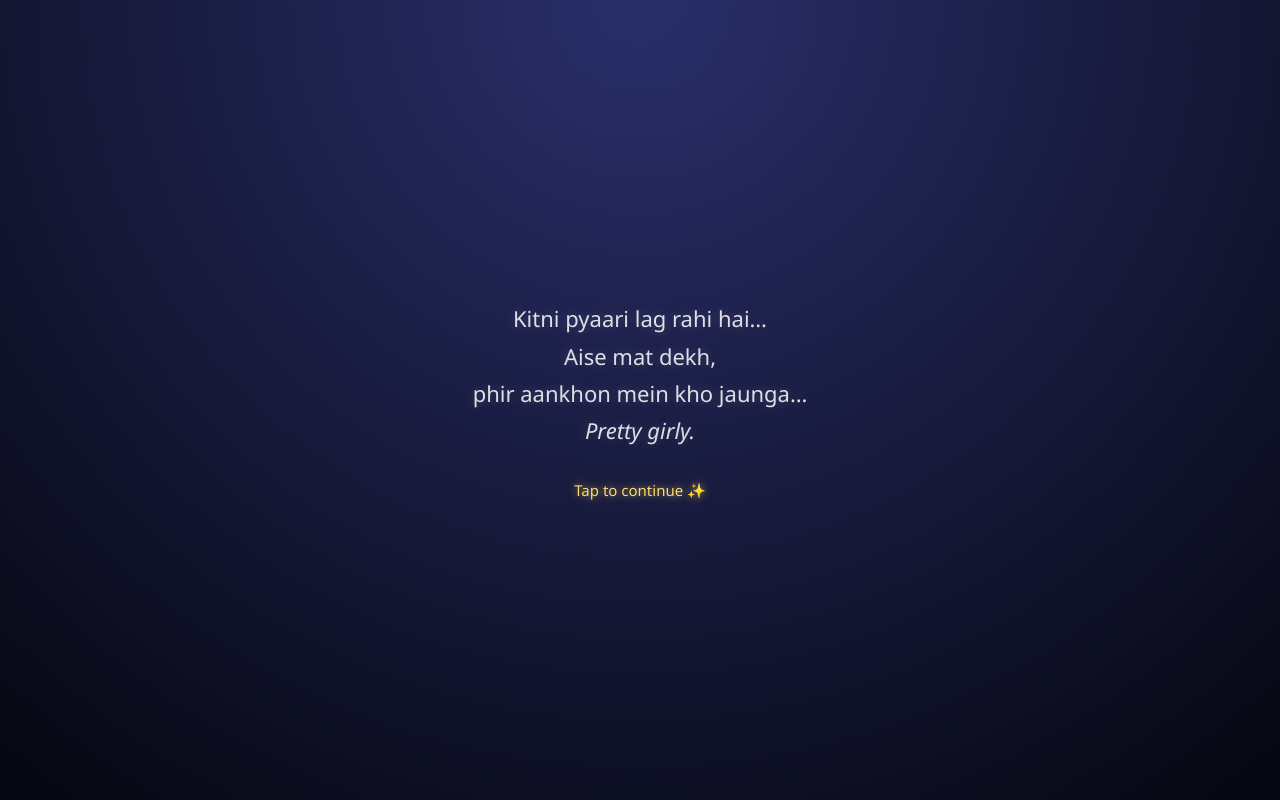
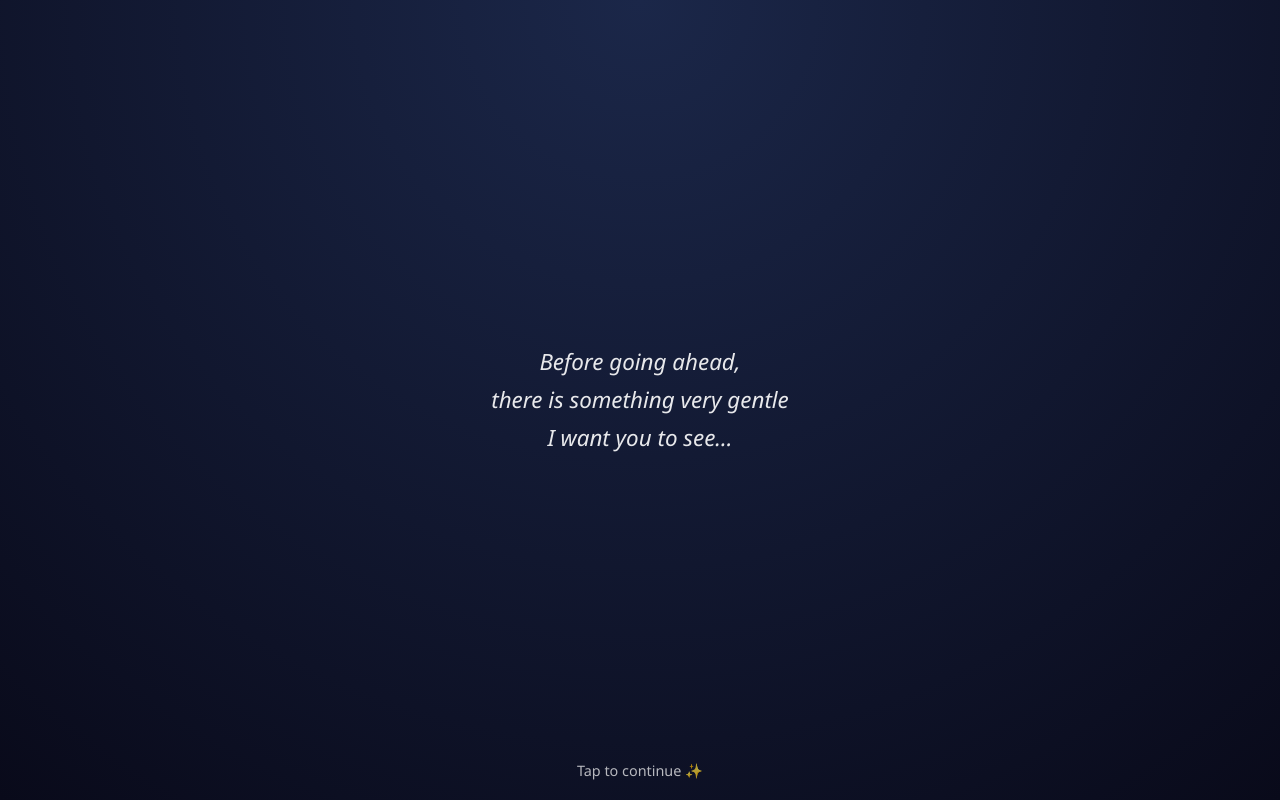
Before and after one commit to shubhbariya08-create/hetsi-cutieeeee, a plain HTML site: page screen2.html in a window 1280 px wide. Drawn offline with Linux system fonts and the light colour scheme.

Commit message:
Update screen2.html

```diff
--- a/screen2.html
+++ b/screen2.html
@@ -2,8 +2,8 @@
 <html lang="en">
 <head>
 <meta charset="UTF-8">
+<meta name="viewport" content="width=device-width, initial-scale=1.0">
 <title>Screen 2</title>
-<meta name="viewport" content="width=device-width, initial-scale=1.0">
 
 <style>
 *{
@@ -14,71 +14,71 @@
 }
 
 body{
+  width:100vw;
   height:100vh;
-  background:radial-gradient(circle at top, #2a2f6b, #05060f);
+  background:radial-gradient(circle at top, #1b2749, #090a1a);
   display:flex;
   justify-content:center;
   align-items:center;
   color:white;
 }
 
-/* Container */
-.wrapper{
+.container{
+  width:100%;
+  height:100%;
+  display:flex;
+  flex-direction:column;
+  justify-content:center;
+  align-items:center;
   text-align:center;
-  max-width:90%;
+  cursor:pointer;
 }
 
-/* Text */
 .text{
-  font-size:22px;
+  font-size:1.4rem;
   line-height:1.7;
-  color:rgba(255,255,255,0.85);
-  text-shadow:0 0 12px rgba(255,255,255,0.2);
-  animation:fadeIn 2.5s ease forwards;
+  max-width:90%;
+  font-style:italic;
+  opacity:0.9;
 }
 
-/* Instruction */
-.next{
-  margin-top:30px;
-  font-size:15px;
-  color:#ffd86b;
-  cursor:pointer;
-  text-shadow:0 0 8px rgba(255,216,107,0.7);
-  animation:glow 1.6s infinite alternate;
-}
-
-/* Animations */
-@keyframes fadeIn{
-  from{opacity:0; transform:translateY(10px);}
-  to{opacity:1; transform:translateY(0);}
-}
-
-@keyframes glow{
-  from{opacity:0.6;}
-  to{opacity:1;}
+.hint{
+  position:absolute;
+  bottom:20px;
+  font-size:0.9rem;
+  opacity:0.7;
 }
 </style>
 </head>
 
 <body>
 
-<div class="wrapper">
-  <div class="text">
-    Kitni pyaari lag rahi hai…<br>
-    Aise mat dekh,<br>
-    phir aankhon mein kho jaunga…<br>
-    <em>Pretty girly.</em>
-  </div>
-
-  <div class="next" onclick="goNext()">
-    Tap to continue ✨
-  </div>
+<div class="container" id="next">
+  <div class="text" id="typeText"></div>
+  <div class="hint">Tap to continue ✨</div>
 </div>
 
 <script>
-function goNext(){
+const text = `Before going ahead,
+there is something very gentle
+I want you to see…`;
+
+let i = 0;
+const speed = 60;
+const target = document.getElementById("typeText");
+
+function typeWriter(){
+  if(i < text.length){
+    target.innerHTML += text.charAt(i) === "\n" ? "<br>" : text.charAt(i);
+    i++;
+    setTimeout(typeWriter, speed);
+  }
+}
+typeWriter();
+
+document.getElementById("next").addEventListener("click", () => {
   window.location.href = "screen3.html";
-}
+});
 </script>
 
 </body>
```
